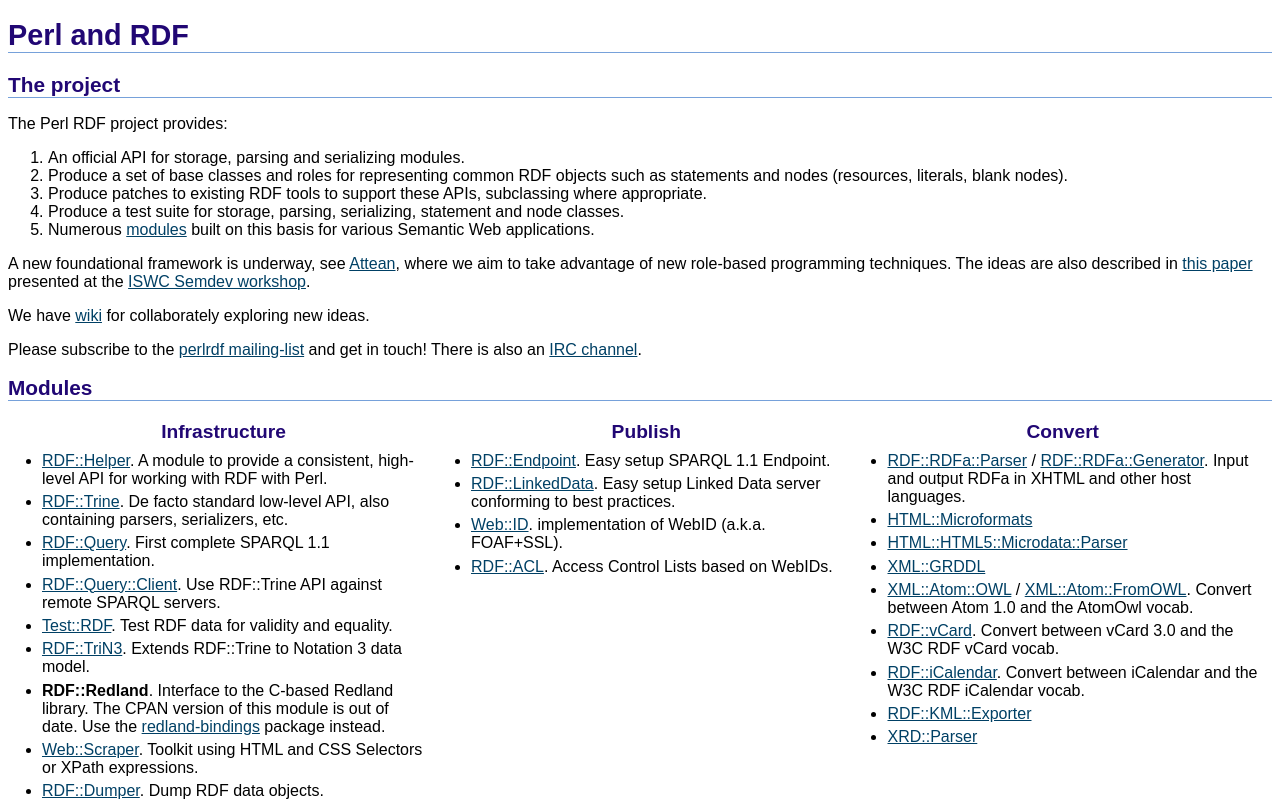
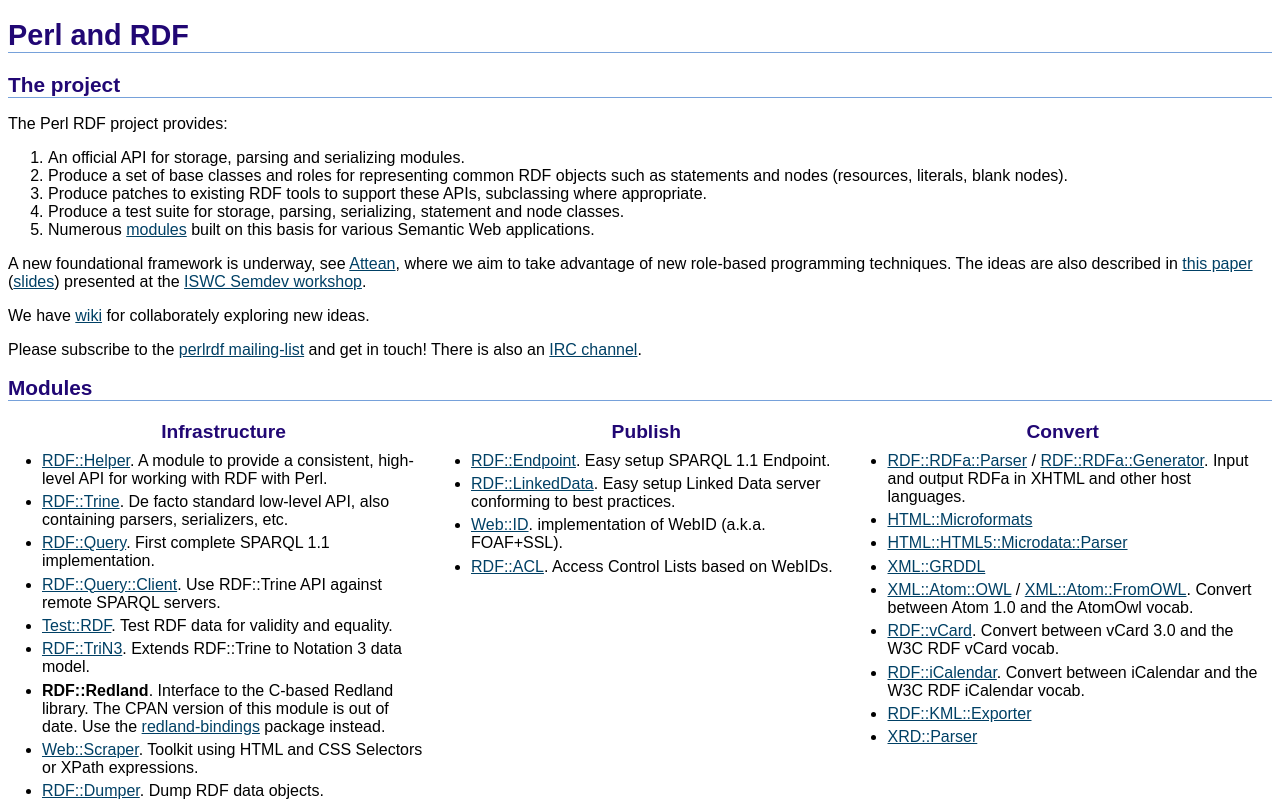
Before and after one commit to Tamarou/perlrdf.org, a plain HTML site: page htdocs/index.html in a window 1280 px wide. Shown: the top 801 px of the page. Drawn offline with Linux system fonts and the light colour scheme.

Commit message:
Add talk slides

```diff
--- a/htdocs/index.html
+++ b/htdocs/index.html
@@ -29,7 +29,7 @@
 	href="https://github.com/kasei/attean">Attean</a>, where we
 	aim to take advantage of new role-based programming
 	techniques. The ideas are also described in <a href="http://kasei.us/2014/10/pushdown.pdf">this
-	paper</a> presented at the <a href="http://iswc2014.semdev.org/">ISWC Semdev workshop</a>.</p>
+	paper</a> (<a href="http://kasei.us/2014/10/pushdown-slides.pdf">slides</a>) presented at the <a href="http://iswc2014.semdev.org/">ISWC Semdev workshop</a>.</p>
 
 <p>We have <a href="http://wiki.perlrdf.org/">wiki</a> for collaborately exploring new ideas.</p>
 
```
